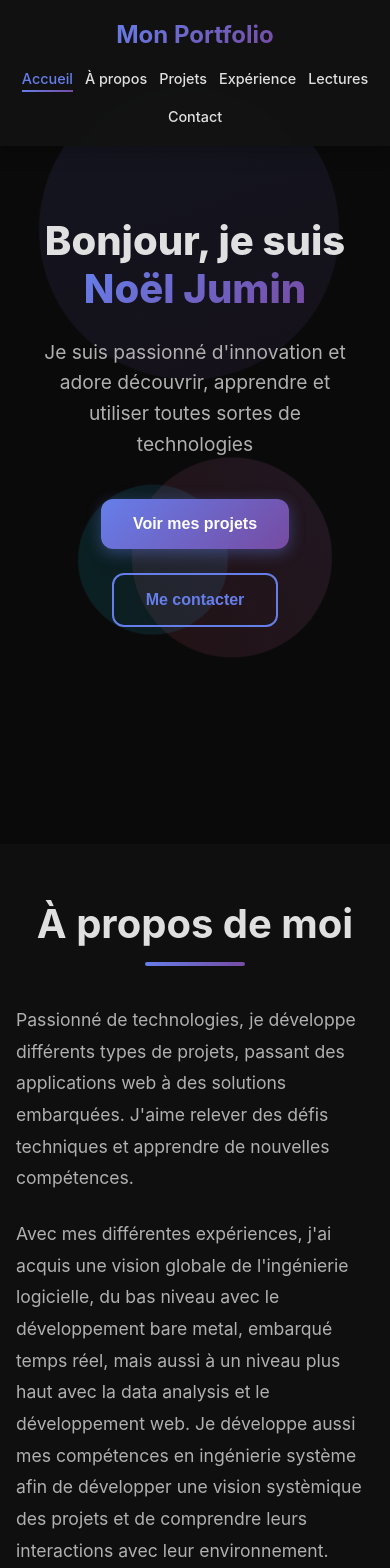
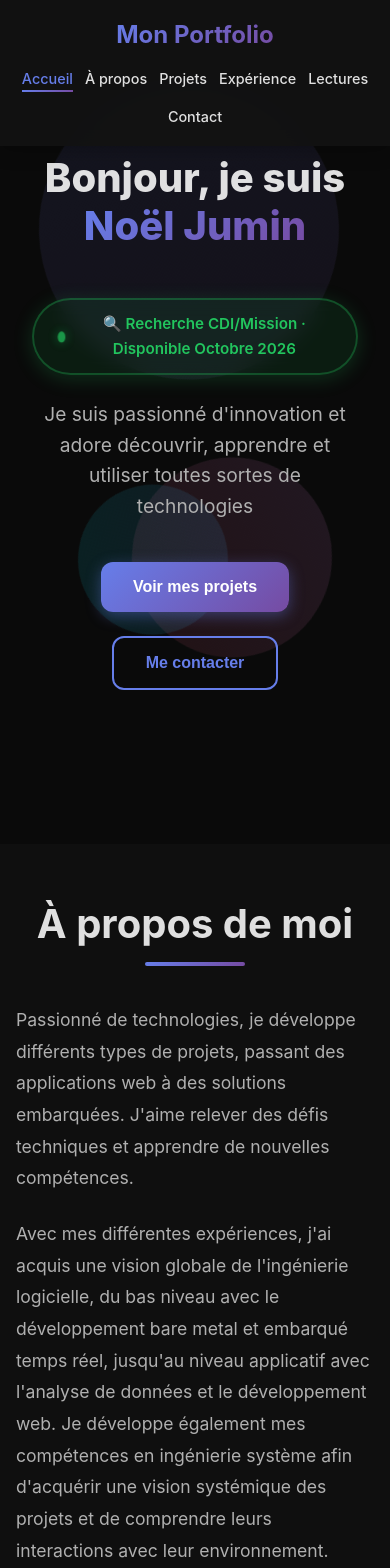
Before and after one commit to NoNo47400/Contact_Website, a React (Vite) app in the folder frontend/: page / in a window 390 px wide. Shown: the top 1568 px of the page. Built offline with nearby package versions, Linux system fonts and the light colour scheme.

Commit message:
Ajout d'un petit texte pour préciser mes dispos, ajout d'un petit effet sur la carte localisation pour préciser mes zones de mobilité

```diff
--- a/frontend/src/App.css
+++ b/frontend/src/App.css
@@ -107,6 +107,54 @@
   font-size: 1.5rem;
   color: #b0b0b0;
   margin-bottom: 2.5rem;
+}
+
+/* Status Badge */
+.status-badge {
+  display: inline-flex;
+  align-items: center;
+  gap: 0.75rem;
+  padding: 0.75rem 1.5rem;
+  margin: 1.5rem 0;
+  background: rgba(34, 197, 94, 0.1);
+  border: 2px solid rgba(34, 197, 94, 0.3);
+  border-radius: 50px;
+  color: #22c55e;
+  font-weight: 600;
+  font-size: 0.95rem;
+  backdrop-filter: blur(10px);
+  box-shadow: 0 4px 20px rgba(34, 197, 94, 0.2);
+  transition: all 0.3s ease;
+}
+
+.status-badge:hover {
+  transform: translateY(-2px);
+  box-shadow: 0 6px 25px rgba(34, 197, 94, 0.3);
+  border-color: rgba(34, 197, 94, 0.5);
+}
+
+.status-dot {
+  width: 10px;
+  height: 10px;
+  background: #22c55e;
+  border-radius: 50%;
+  display: inline-block;
+  box-shadow: 0 0 10px rgba(34, 197, 94, 0.6);
+}
+
+.status-dot.pulsing {
+  animation: pulse 2s cubic-bezier(0.4, 0, 0.6, 1) infinite;
+}
+
+@keyframes pulse {
+  0%, 100% {
+    opacity: 1;
+    transform: scale(1);
+  }
+  50% {
+    opacity: 0.7;
+    transform: scale(1.1);
+  }
 }
 
 .hero-buttons {
@@ -700,6 +748,86 @@ textarea.form-input {
   color: #667eea;
 }
 
+/* Flip Card for Location */
+.info-item-flip {
+  perspective: 1000px;
+  position: relative;
+  min-height: 250px;
+  overflow: visible;
+}
+
+.info-item-flip::after {
+  content: '';
+  position: absolute;
+  top: 0;
+  right: 0;
+  width: 0;
+  height: 0;
+  border-style: solid;
+  border-width: 0 30px 30px 0;
+  border-color: transparent rgba(102, 126, 234, 0.5) transparent transparent;
+  box-shadow: -3px 3px 5px rgba(0, 0, 0, 0.3);
+  transition: all 0.3s ease;
+  z-index: 10;
+  border-radius: 0 16px 0 0;
+}
+
+.info-item-flip:hover::after {
+  border-width: 0 40px 40px 0;
+  border-color: transparent rgba(102, 126, 234, 0.7) transparent transparent;
+}
+
+.info-item-inner {
+  position: relative;
+  width: 100%;
+  height: 100%;
+  text-align: center;
+  transition: transform 0.6s;
+  transform-style: preserve-3d;
+}
+
+.info-item-flip .flipped {
+  transform: rotateY(180deg);
+}
+
+.info-item-front,
+.info-item-back {
+  position: absolute;
+  width: 100%;
+  height: 100%;
+  -webkit-backface-visibility: hidden;
+  backface-visibility: hidden;
+  display: flex;
+  flex-direction: column;
+  gap: 1rem;
+  align-items: center;
+  justify-content: center;
+}
+
+.info-item-back {
+  transform: rotateY(180deg);
+}
+
+.location-list {
+  list-style: none;
+  padding: 0;
+  margin: 0.5rem 0 0 0;
+  display: flex;
+  flex-direction: column;
+  gap: 0.5rem;
+}
+
+.location-list li {
+  color: #b0b0b0;
+  font-size: 0.95rem;
+  line-height: 1.4;
+}
+
+.location-list li:before {
+  content: "📍 ";
+  margin-right: 0.3rem;
+}
+
 .contact-cv {
   margin-top: 2rem;
   display: flex;
--- a/frontend/src/App.jsx
+++ b/frontend/src/App.jsx
@@ -3,6 +3,7 @@ import './App.css'
 
 function App() {
   const [activeSection, setActiveSection] = useState('home')
+  const [isLocationFlipped, setIsLocationFlipped] = useState(false)
 
   useEffect(() => {
     // Créer un observer pour détecter les sections visibles
@@ -35,7 +36,7 @@ function App() {
     {
       id: 1,
       title: "Greenance",
-      description: "Startup co-fondée pour l'analyse risque environnemental des entreprises.",
+      description: "Startup co-fondée pour l'analyse du risque environnemental des entreprises.",
       tags: ["React", "Python", "Supabase", "Docker"],
       image: "🌿",
       link: { url: null, label: "Non disponible sous GitHub" }
@@ -59,7 +60,7 @@ function App() {
     {
       id: 4,
       title: "Enseignement sur le Federated Learning",
-      description: "Enseignnement en milieu industriel sur le Federated Learning et ses applications devant 80 personnes.",
+      description: "Enseignement en milieu industriel sur le Federated Learning et ses applications devant 80 personnes.",
       tags: ["Jupyter", "Python", "Centralized Learning", "Federated Learning"],
       image: "🧑🏻‍🏫",
       link: { url: null, label: "Non disponible sous GitHub" }
@@ -131,7 +132,7 @@ function App() {
     {
       id: 13,
       title: "Simulateur de réseau CAN",
-      description: "Développement d’un simulateur de réseau CAN pour tester et valider des équipements embarqués pour le compte d'un start-up dans le secteur agricole.",
+      description: "Développement d'un simulateur de réseau CAN pour tester et valider des équipements embarqués pour le compte d'une start-up dans le secteur agricole.",
       tags: ["Python", "CAN"],
       image: "🚜",
       link: { url: null, label: "Non disponible sous GitHub" }
@@ -297,6 +298,10 @@ function App() {
           <h1 className="hero-title">
             Bonjour, je suis <br/> <span className="gradient-text" itemProp="name">Noël Jumin</span>
           </h1>
+          <div className="status-badge">
+            <span className="status-dot pulsing"></span>
+            🔍 Recherche CDI/Mission · Disponible Octobre 2026
+          </div>
           <p className="hero-subtitle">
             Je suis passionné d'innovation et adore découvrir, apprendre et utiliser toutes sortes de technologies
           </p>
@@ -323,19 +328,26 @@ function App() {
                 J'aime relever des défis techniques et apprendre de nouvelles compétences.
               </p>
               <p>
-                Avec mes différentes expériences, j'ai acquis une vision globale de l'ingénierie logicielle, du bas niveau avec le développement bare metal, embarqué temps réel, mais aussi à un niveau plus haut avec la data analysis et le développement web.
-                Je développe aussi mes compétences en ingénierie système afin de développer une vision systèmique des projets et de comprendre leurs interactions avec leur environnement.
+                Avec mes différentes expériences, j'ai acquis une vision globale de l'ingénierie logicielle, du bas niveau avec le développement bare metal et embarqué temps réel, jusqu'au niveau applicatif avec l'analyse de données et le développement web.
+                Je développe également mes compétences en ingénierie système afin d'acquérir une vision systémique des projets et de comprendre leurs interactions avec leur environnement.
               </p>
               <p>
-                Mon objectif est de participer à une innovation technologique significative, en contribuant à des projets qui ont un impact positif sur la société.
+                Mon objectif est de participer à des innovations technologiques significatives qui ont un impact positif sur la société. J'aspire à travailler dans un environnement stimulant où je peux continuer à apprendre tout en contribuant au développement de solutions innovantes et souveraines.
               </p>
               <div className="about-personal">
                 <h4 className="about-personal-title">Et aussi</h4>
                 <p>
-                  Je suis un lecteur passionné sur des sujets variés : startup, relations humaines, géopolitique, et fiction. Consultez la <a href="#readings" onClick={() => setActiveSection('readings')} className="about-link">section Lectures</a> pour découvrir mes recommandations.
+                  Sur mon temps libre, je suis un lecteur passionné sur des sujets variés : startup, relations humaines, géopolitique, et fiction. Consultez la <a href="#readings" onClick={() => setActiveSection('readings')} className="about-link">section Lectures</a> pour découvrir mes recommandations.
                 </p>
                 <p>
-                  Je fais de l’impression 3D avec ma Creality Ender 3, je voyage, et je fais de la musculation régulièrement.
+                  J'aime aussi réaliser des impressions 3D avec ma propre imprimante (Creality Ender 3), ce qui me permet de concrétiser mes idées et de créer des objets personnalisés.
+                </p>
+                <p>
+                  J'accorde également une grande importance à ma santé physique et mentale, en pratiquant régulièrement de la musculation et en voyageant pour découvrir de nouvelles cultures et perspectives.
+                </p>
+                <p>
+                  Je travaille également mes capacités logique et créative à travers les jeux vidéo dans laquelle je puise une partie de mon inspiration.
+                  En parallèle, je développe aussi ces mêmes capacités lors de sessions de jeu de société avec mes amis où j'applique mes compétences en stratégie, créativité et médiation.
                 </p>
               </div>
             </div>
@@ -503,11 +515,26 @@ function App() {
             </a>
               </div>
             </div>
-            <div className="info-item">
-              <span className="info-icon">📍</span>
-              <div>
-            <h4>Localisation</h4>
-            <p>Massy, France</p>
+            <div className="info-item info-item-flip" onClick={() => setIsLocationFlipped(!isLocationFlipped)}>
+              <div className={`info-item-inner ${isLocationFlipped ? 'flipped' : ''}`}>
+                <div className="info-item-front">
+                  <span className="info-icon">📍</span>
+                  <div>
+                    <h4>Localisation</h4>
+                    <p>Massy, France</p>
+                  </div>
+                </div>
+                <div className="info-item-back">
+                  <span className="info-icon">🗺️</span>
+                  <div>
+                    <h4>Zones de mobilité</h4>
+                    <ul className="location-list">
+                      <li>Île-de-France</li>
+                      <li>Occitanie (Toulouse)</li>
+                      <li>Full Remote accepté</li>
+                    </ul>
+                  </div>
+                </div>
               </div>
             </div>
             <div className="info-item">
```
